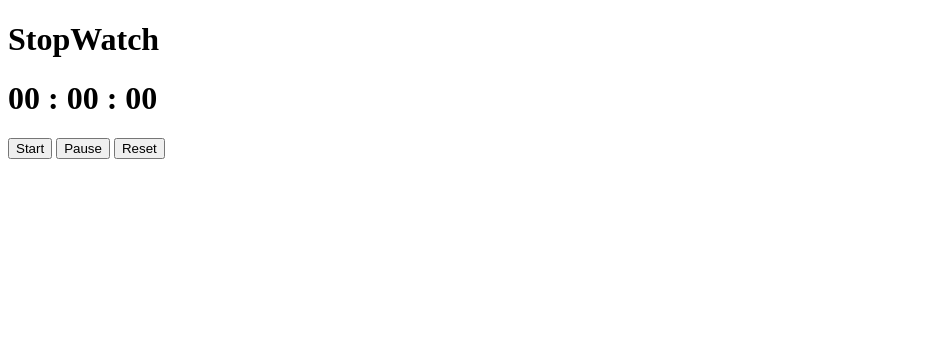
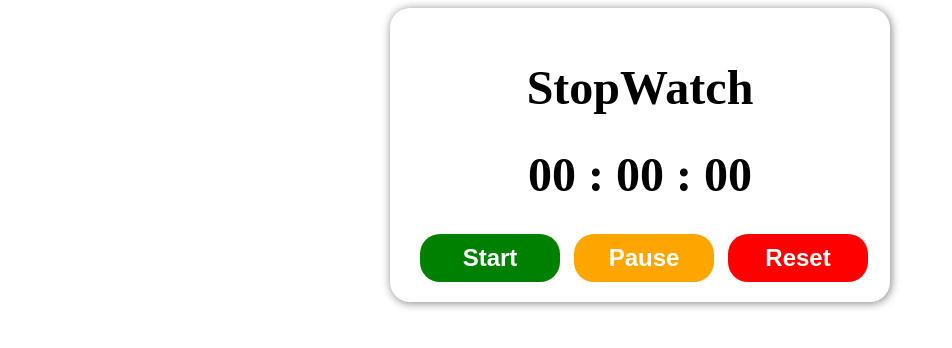
Before and after one commit to alwaystusharswami/stopWatch_Coding_Ninjas, a plain HTML site: page index.html in a window 1280 px wide. Shown: the whole page, without its empty margins (0-952 px from the left). Drawn offline with Linux system fonts and the light colour scheme.

```diff
--- a/index.html
+++ b/index.html
@@ -7,7 +7,7 @@
     <link rel="stylesheet" href="style.css" />
   </head>
   <body>
-    <div>
+    <div id="box">
       <h1>StopWatch</h1>
       <div>
         <h1>
--- a/script.js
+++ b/script.js
@@ -55,8 +55,12 @@
 
 start.addEventListener("click", function (e) {
   // ! using set interval function
-  e.preventDefault();
+  // e.preventDefault();
+  console.log(isPaused)
+console.log(typeof sec);
   isPaused=true;
+  console.log(isPaused)
+  console.log(`start`)
 
 
 });
@@ -72,8 +76,12 @@
 })
 
 reset.addEventListener("click", function () {
-    clearInterval(interval);
     seconds.innerHTML='00';
     minute.innerHTML='00';
     hours.innerHTML='00';
+    isPaused=false;
+    sec=0;
+    min=0;
+    hour=0;
+
 });
--- a/style.css
+++ b/style.css
@@ -0,0 +1,42 @@
+#box {
+  width: 460px;
+  padding: 20px;
+  margin: auto;
+  box-shadow: 1px 1px 10px grey;
+  border-radius: 20px;
+  -webkit-border-radius: 20px;
+  -moz-border-radius: 20px;
+  -ms-border-radius: 20px;
+  -o-border-radius: 20px;
+}
+
+h1 {
+  text-align: center;
+  font-size: 3rem;
+}
+
+/* button  */
+button {
+    width: 140px;
+  font-size: 1.5rem;
+  color: white;
+  outline: none;
+  border-style: none;
+  padding: 10px 20px;
+  border-radius: 20px;
+  -webkit-border-radius: 20px;
+  -moz-border-radius: 20px;
+  -ms-border-radius: 20px;
+  -o-border-radius: 20px;
+  font-weight: 600;
+  margin-left: 10px;
+}
+#start {
+  background-color: green;
+}
+#pause {
+  background-color: orange;
+}
+#reset {
+  background-color: red;
+}
```
